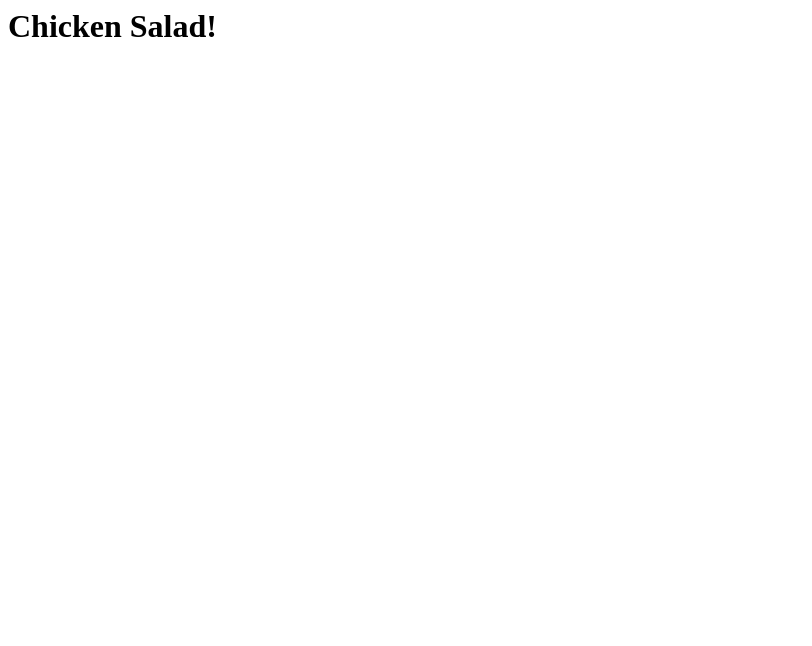
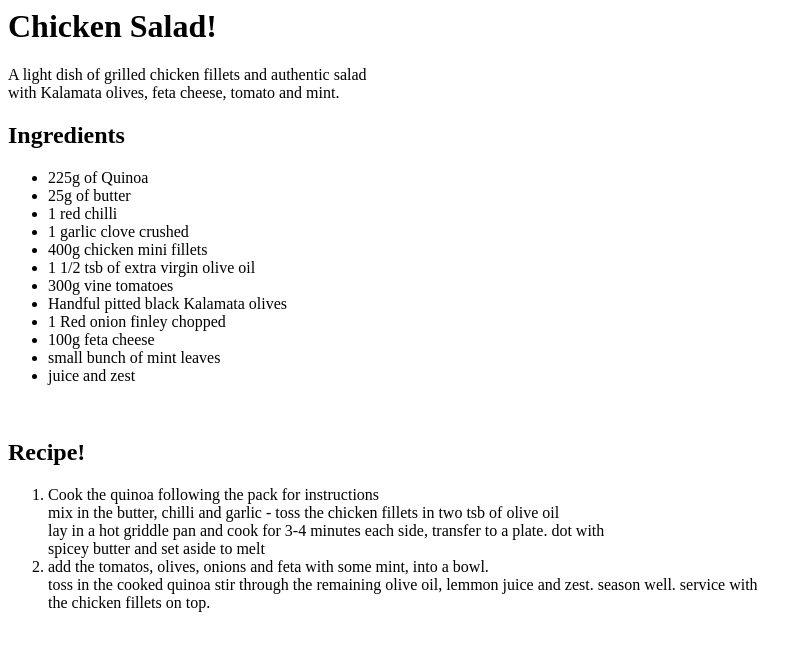
Before and after one commit to BrandonCS509/BrandonOdin-Recipe, a plain HTML site: page Recipes/Chicken.html in a window 1280 px wide. Shown: the whole page, without its empty margins (0-812 px from the left). Drawn offline with Linux system fonts and the light colour scheme.

Commit message:
started filling out a single recipe page, use of an ordered list and unordered list.

```diff
--- a/Recipes/Chicken.html
+++ b/Recipes/Chicken.html
@@ -18,6 +18,38 @@
 
 <body>
 <h1> Chicken Salad! </h1>
+<p>  A light dish of grilled chicken fillets and authentic salad <br> with Kalamata olives, feta cheese, tomato and mint.
+<br>
+
+<h2> Ingredients </h2>
+<ul>
+        <li> 225g of Quinoa
+        <li> 25g of butter
+        <li> 1 red chilli
+        <li> 1 garlic clove crushed
+        <li> 400g chicken mini fillets
+        <li> 1 1/2 tsb of extra virgin olive oil
+        <li> 300g vine tomatoes
+        <li> Handful pitted black Kalamata olives
+        <li> 1 Red onion finley chopped
+        <li> 100g feta cheese
+        <li> small bunch of mint leaves
+        <li> juice and zest
+
+</ul>
+
+<br>
+
+<h2> Recipe! </h2>
+
+<OL>
+        <li> Cook the quinoa following the pack for instructions <br>
+            mix in the butter, chilli and garlic - toss the chicken fillets in two tsb of olive oil<br>
+            lay in a hot griddle pan and cook for 3-4 minutes each side, transfer to a plate. dot with <br>
+            spicey butter and set aside to melt
+        <li> add the tomatos, olives, onions and feta with some mint, into a bowl. <br> toss in the cooked
+            quinoa stir through the remaining olive oil, lemmon juice and zest. season well. service with <br>
+            the chicken fillets on top.
 
 
 
```
Also changed, not shown: 1 other file.
